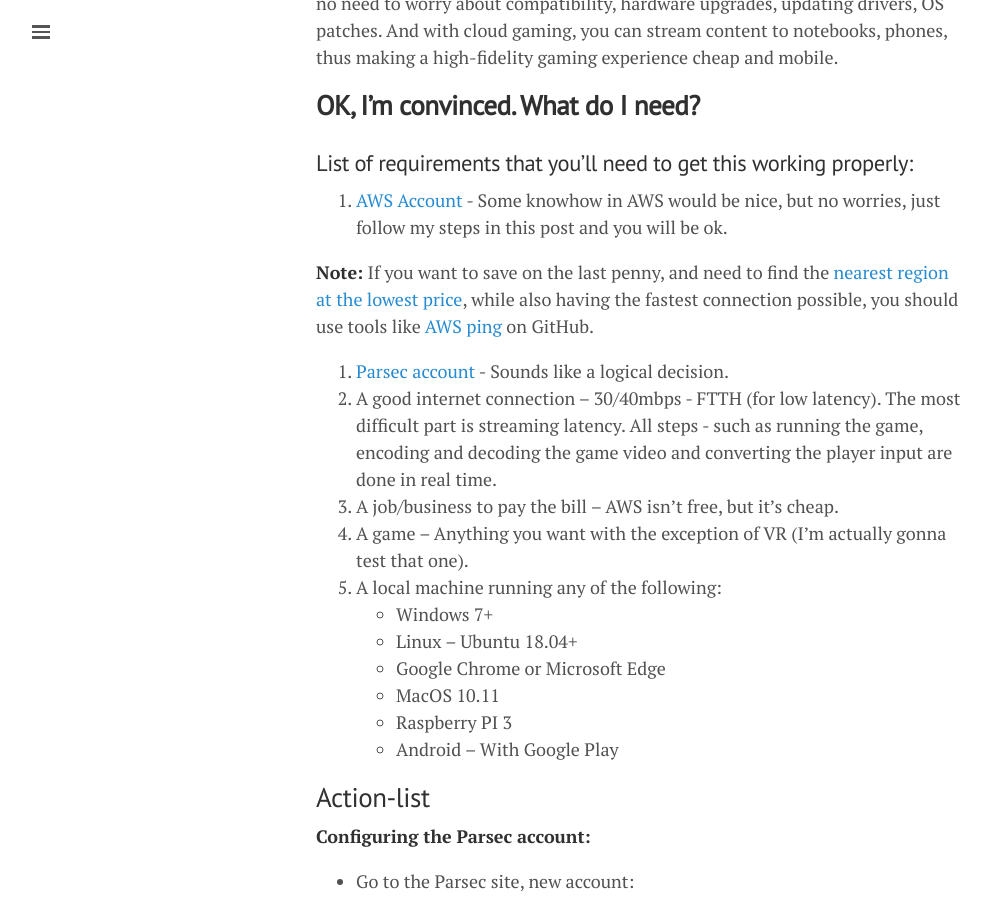
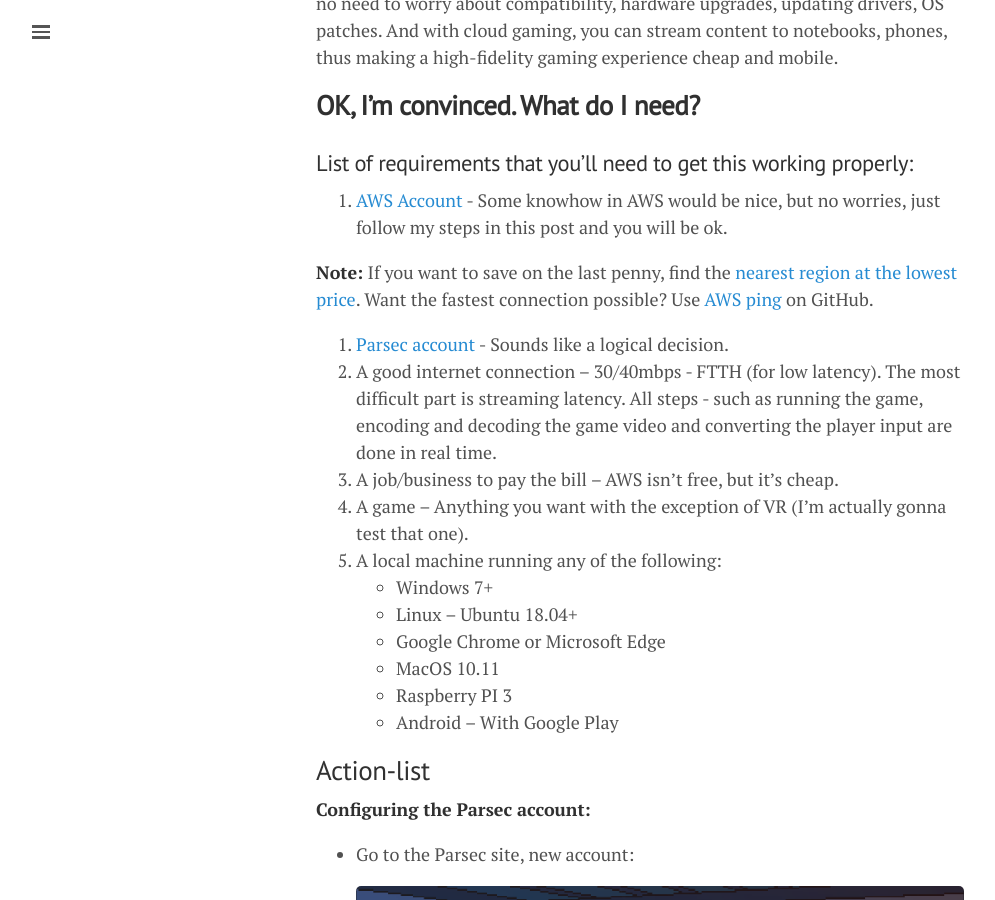
Before and after one commit to lgeurts/lgeurts.github.io, a Jekyll site: the page built from _posts/2021-11-02-aws-high-performance-cloud-gaming.md, in a window 1280 px wide and 900 px high, scrolled down 674 px. Shown: the whole window, without its empty margins (0-995 px from the left). Built offline with Jekyll 4.4.1, drawn with Linux system fonts in a browser that asks for light colours; nearby versions of some CDN libraries; comment, search, counter and statistics services are not loaded.

Commit message:
Update 2021-11-02-aws-high-performance-cloud-gaming.md

```diff
--- a/_posts/2021-11-02-aws-high-performance-cloud-gaming.md
+++ b/_posts/2021-11-02-aws-high-performance-cloud-gaming.md
@@ -23,7 +23,7 @@
 
 1. [AWS Account](https://aws.amazon.com/premiumsupport/knowledge-center/create-and-activate-aws-account/) - Some knowhow in AWS would be nice, but no worries, just follow my steps in this post and you will be ok.
 
-**Note:** If you want to save on the last penny, and need to find the [nearest region at the lowest price](https://openupthecloud.com/find-aws-region-closest/), while also having the fastest connection possible, you should use tools like [AWS ping](https://github.com/ekalinin/awsping) on GitHub.
+**Note:** If you want to save on the last penny, find the [nearest region at the lowest price](https://openupthecloud.com/find-aws-region-closest/). Want the fastest connection possible? Use [AWS ping](https://github.com/ekalinin/awsping) on GitHub.
 3. [Parsec account](https://parsec.app/) - Sounds like a logical decision.
 4. A good internet connection – 30/40mbps - FTTH (for low latency). The most difficult part is streaming latency. All steps - such as running the game, encoding and decoding the game video and converting the player input are done in real time.
 5. A job/business to pay the bill – AWS isn’t free, but it’s cheap.
```
